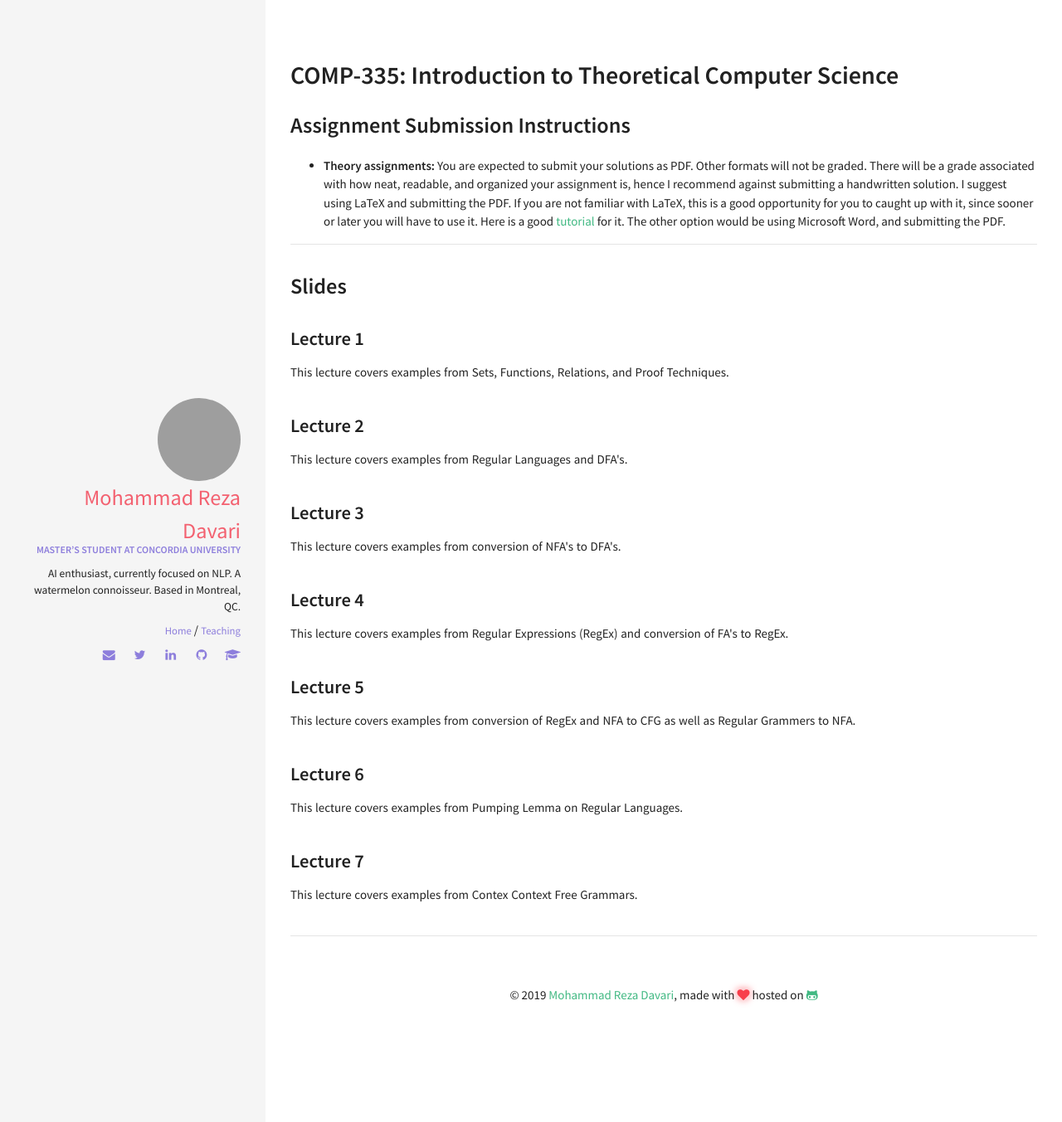
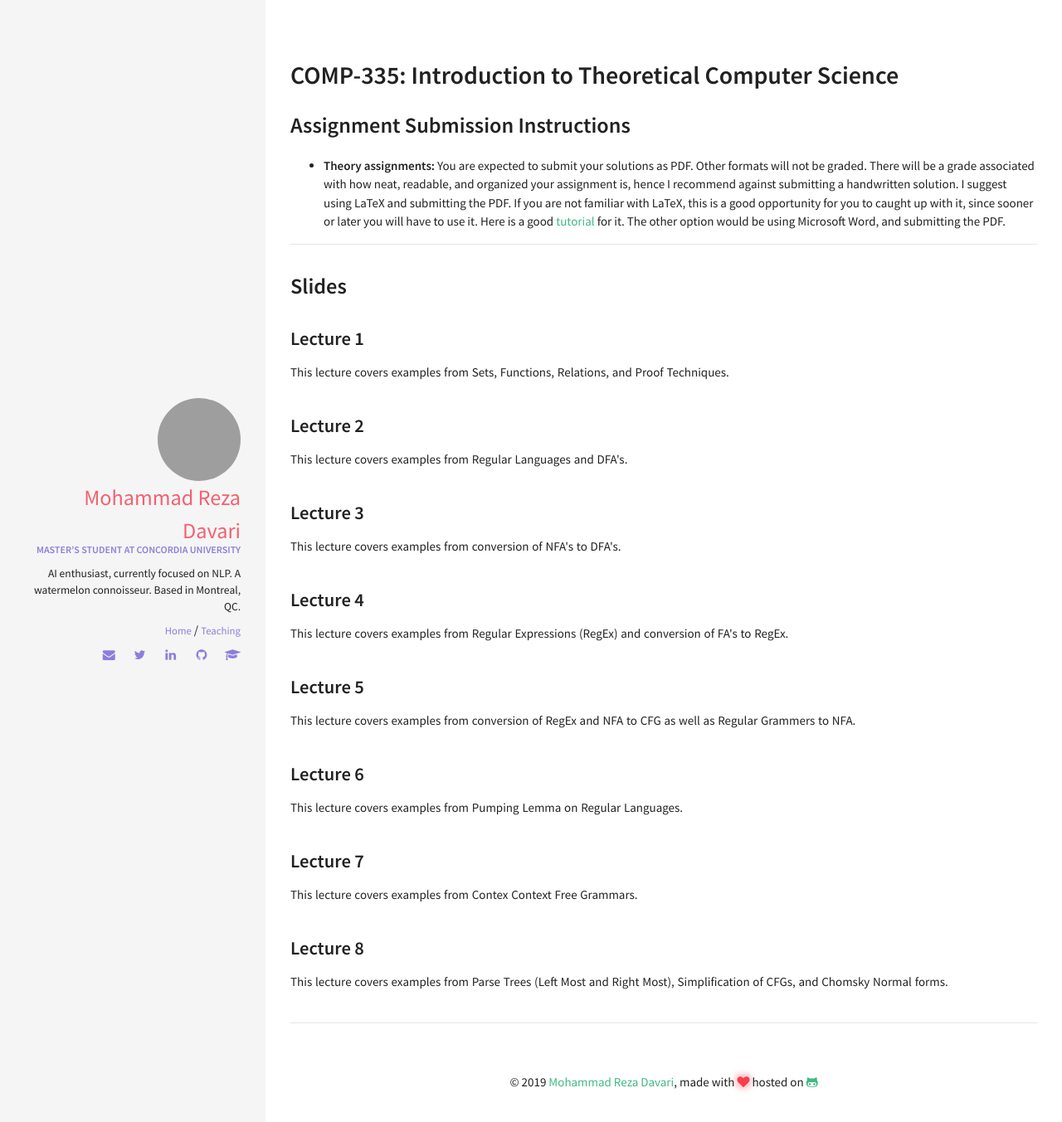
Before and after one commit to rezazzr/davari.io, a Jekyll site: the page built from comp335.html, in a window 1280 px wide. Shown: the top 1353 px of the page at 83% size. Built offline with Jekyll 4.4.1, drawn with Linux system fonts in a browser that asks for light colours.

Commit message:
tutorial 8 indexed

```diff
--- a/_data/index/slides335.yml
+++ b/_data/index/slides335.yml
@@ -32,3 +32,8 @@
   descr: This lecture covers examples from Contex Context Free Grammars.
   url:  https://github.com/rezazzr/davari.io/raw/master/_data/slide_pdf_files/comp335_tutorial7.pdf
   year: 2019
+
+- name: Lecture 8
+  descr: This lecture covers examples from Parse Trees (Left Most and Right Most), Simplification of CFGs, and Chomsky Normal forms.
+  url:  https://github.com/rezazzr/davari.io/raw/master/_data/slide_pdf_files/comp335_tutorial8.pdf
+  year: 2019
```
